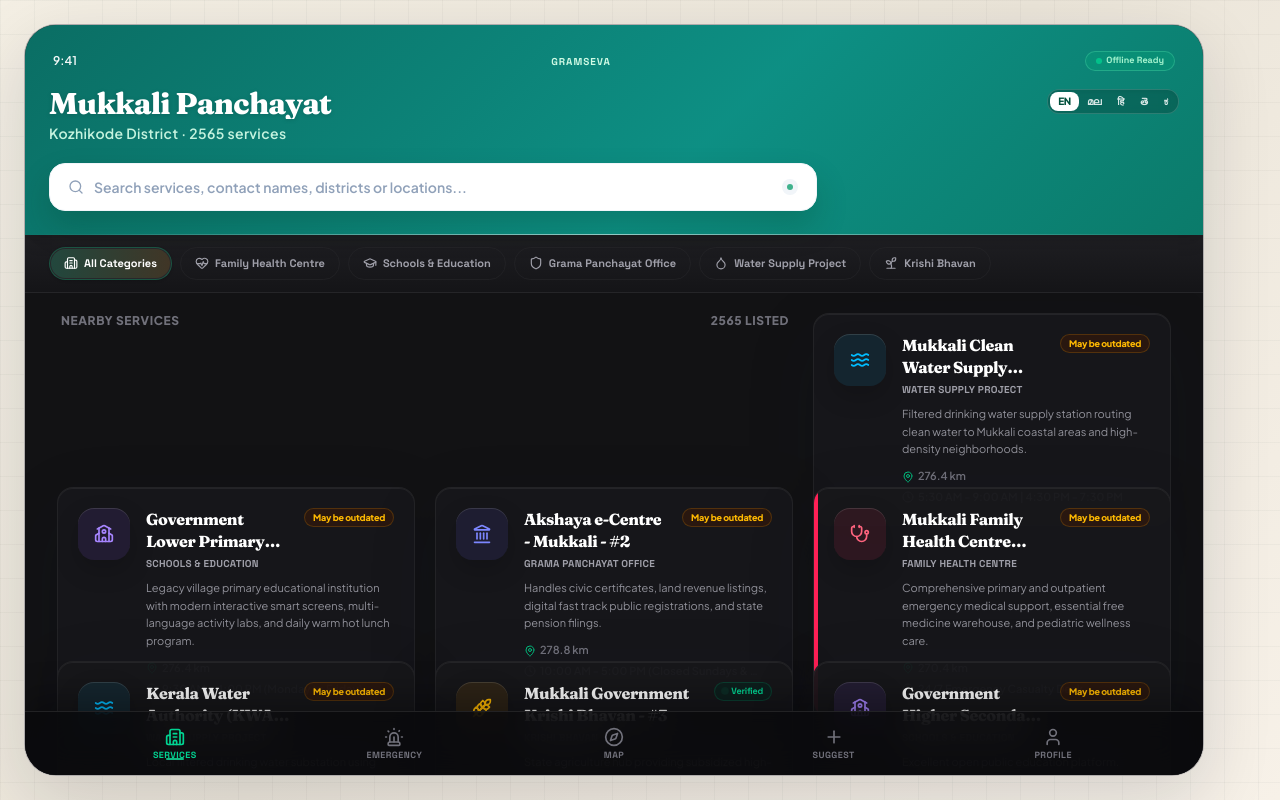
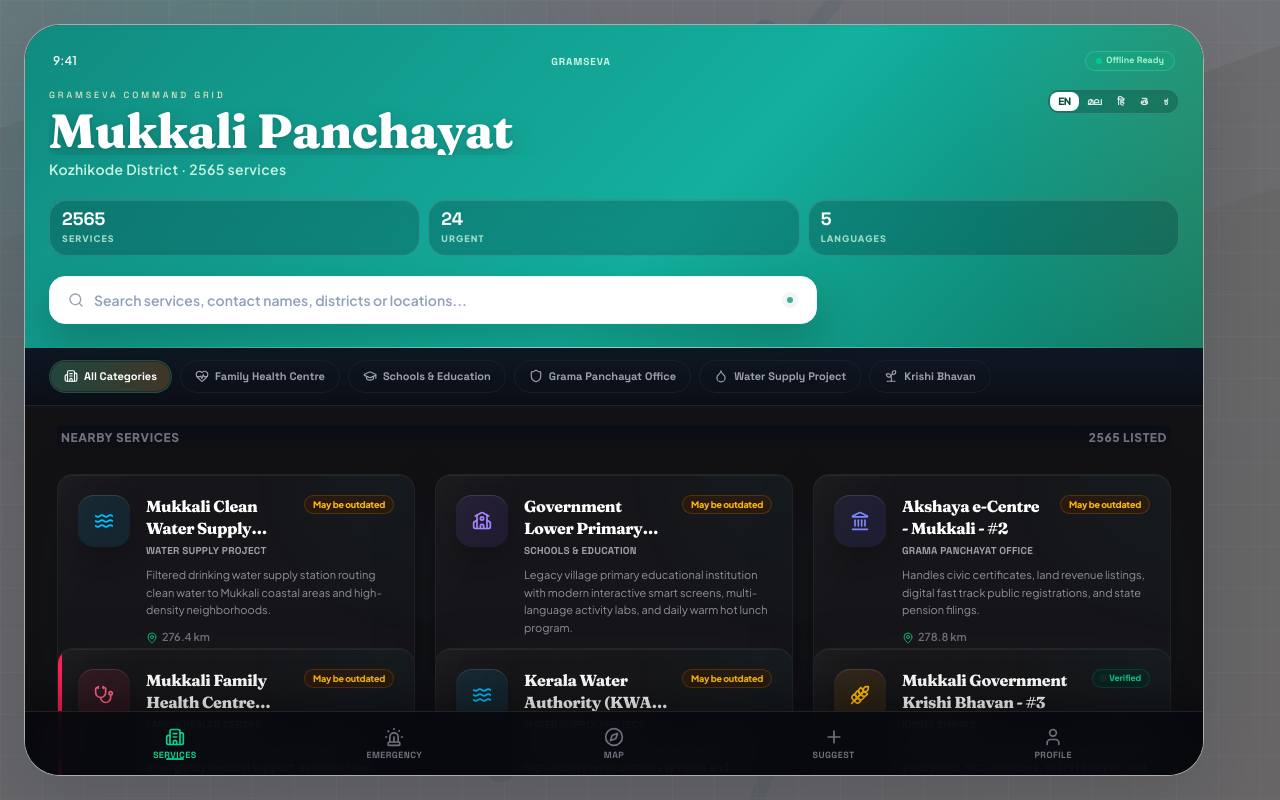
Before and after one commit to Mohammed-razin-cr/GramSeva, a React (Vite) app: page / in a window 1280 px wide. Built offline with nearby package versions, Linux system fonts and the light colour scheme.

Commit message:
uppdtae1

```diff
--- a/src/App.jsx
+++ b/src/App.jsx
@@ -54,6 +54,7 @@ import {
   Filter
 } from "lucide-react";
 import { LanguageProvider, useLanguage } from "./context/LanguageContext";
+import uiBackdrop from "./assets/gramseva-bg.svg";
 import {
   INITIAL_SERVICES,
   KERALA_DISTRICTS,
@@ -842,25 +843,37 @@ Phone: ${service.phoneNumber}`;
     { id: "water connection", label: "Water connection", helper: t.water || "Water" },
     { id: "family health centre", label: "Family Health Centre", helper: t.health || "Health" }
   ];
-  return <div id="dir-app-root" className={`gram-root min-h-screen ${isHighContrast ? "bg-black" : ""} text-slate-900 font-sans antialiased flex flex-col 2xl:flex-row items-stretch 2xl:items-center justify-center p-0 sm:p-6 transition-all duration-300 ${isLargeText ? "text-[110%]" : ""}`}>
+  return <div id="dir-app-root" style={{ "--gram-bg": `url(${uiBackdrop})` }} className={`gram-root min-h-screen ${isHighContrast ? "bg-black" : ""} text-slate-900 font-sans antialiased flex flex-col 2xl:flex-row items-stretch 2xl:items-center justify-center p-0 sm:p-6 transition-all duration-300 ${isLargeText ? "text-[110%]" : ""}`}>
 
       {
     /* Desktop context panel */
   }
-      <div className="context-panel hidden 2xl:flex flex-col max-w-xs mr-6 border border-stone-200/80 p-6 rounded-[28px] space-y-6 shadow-sm animate-soft-rise">
+      <div className="context-panel command-panel hidden 2xl:flex flex-col max-w-xs mr-6 border border-stone-200/80 p-6 rounded-[32px] space-y-6 shadow-sm animate-soft-rise">
         <div className="flex items-center space-x-3">
-          <div className="p-3 bg-emerald-700 text-white rounded-2xl shadow-sm icon-tile">
+          <div className="p-3 bg-emerald-700 text-white rounded-2xl shadow-sm icon-tile animate-float">
             <Languages className="w-6 h-6" />
           </div>
           <div>
-            <h1 className="font-classical text-3xl font-extrabold text-slate-950 tracking-tight">GramSeva</h1>
-            <p className="font-label text-[10px] text-emerald-700 font-bold uppercase tracking-wider">Local service directory</p>
+            <p className="font-label text-[9px] text-amber-700 font-black uppercase tracking-[0.24em]">Civic OS</p>
+            <h1 className="kinetic-title font-classical text-4xl font-extrabold tracking-tight">GramSeva</h1>
+            <p className="font-label text-[10px] text-emerald-700 font-bold uppercase tracking-wider">Verified local directory</p>
           </div>
         </div>
 
-        <p className="text-sm text-slate-600 leading-relaxed">
-          A practical directory for panchayat-level services in Kerala. Residents can search by place, language, category, timings, and verified contact details without digging through scattered sources.
+        <p className="text-sm text-slate-700 leading-relaxed">
+          A cleaner civic dashboard for panchayat-level services. Search contacts, languages, categories, timings, and nearby facilities from one calm, resident-friendly interface.
         </p>
+
+        <div className="grid grid-cols-2 gap-2">
+          <div className="neo-stat">
+            <span>{filteredServices.length}</span>
+            <small>records</small>
+          </div>
+          <div className="neo-stat">
+            <span>{supportedLanguages.length}</span>
+            <small>langs</small>
+          </div>
+        </div>
 
         <div className="space-y-3 pt-2">
           <div className="flex items-center space-x-3 text-xs font-semibold text-slate-700">
@@ -889,7 +902,7 @@ Phone: ${service.phoneNumber}`;
       {
     /* App frame */
   }
-      <div className="directory-frame relative w-full max-w-none lg:max-w-[1180px] 2xl:max-w-[1080px] h-dvh min-h-[620px] sm:h-[calc(100vh-48px)] sm:min-h-[720px] sm:rounded-[32px] sm:border sm:border-stone-300/80 sm:shadow-xl flex flex-col overflow-hidden transition-all animate-soft-rise">
+      <div className="directory-frame relative w-full max-w-none lg:max-w-[1180px] 2xl:max-w-[1080px] h-dvh min-h-[620px] sm:h-[calc(100vh-48px)] sm:min-h-[720px] sm:rounded-[36px] sm:border sm:border-stone-300/80 sm:shadow-xl flex flex-col overflow-hidden transition-all animate-soft-rise">
 
         {
     /* Dynamic Mobile Banner Header block */
@@ -913,7 +926,8 @@ Phone: ${service.phoneNumber}`;
   }
           <div className="flex justify-between items-start gap-2 mt-1">
             <div className="flex-1 min-w-0">
-              <h2 className="font-classical text-2xl lg:text-3xl font-black text-white tracking-tight truncate leading-none drop-shadow-sm">
+              <p className="font-label text-[9px] uppercase tracking-[0.32em] text-amber-100/85 mb-1">GramSeva command grid</p>
+              <h2 className="header-title font-classical text-3xl lg:text-5xl font-black text-white tracking-tight truncate leading-none drop-shadow-sm">
                 {selectedLocality === "all" ? "Manjeshwaram" : selectedLocality} Panchayat
               </h2>
               <p className="text-xs lg:text-sm text-emerald-100/95 font-semibold tracking-wide mt-1">
@@ -941,6 +955,21 @@ Phone: ${service.phoneNumber}`;
                     {lang.label}
                   </button>;
   })}
+            </div>
+          </div>
+
+          <div className="grid grid-cols-3 gap-2 mt-3">
+            <div className="header-metric">
+              <span>{filteredServices.length}</span>
+              <small>services</small>
+            </div>
+            <div className="header-metric">
+              <span>{emergencyServices.length}</span>
+              <small>urgent</small>
+            </div>
+            <div className="header-metric">
+              <span>{supportedLanguages.length}</span>
+              <small>languages</small>
             </div>
           </div>
 
@@ -1010,7 +1039,7 @@ Phone: ${service.phoneNumber}`;
     /* Dynamic scrollable directory area */
   }
               <div className="flex-1 overflow-y-auto px-4 sm:px-5 lg:px-8 pt-3 sm:pt-5 pb-24 scrollbar-none space-y-3 lg:grid lg:grid-cols-2 xl:grid-cols-3 lg:gap-5 lg:space-y-0 lg:items-start">
-                <div className="flex justify-between items-center text-xs font-black tracking-wider text-zinc-500 uppercase px-1 mb-1 lg:col-span-2">
+                <div className="service-feed-heading flex justify-between items-center text-xs font-black tracking-wider text-zinc-500 uppercase px-1 mb-1 lg:col-span-2 xl:col-span-3">
                   <span>Nearby Services</span>
                   <span>{filteredServices.length} listed</span>
                 </div>
@@ -1033,6 +1062,8 @@ Phone: ${service.phoneNumber}`;
       key={service.id}
       initial={{ opacity: 0, y: 8 }}
       animate={{ opacity: 1, y: 0 }}
+      whileHover={{ y: -4, scale: 1.01 }}
+      whileTap={{ scale: 0.99 }}
       transition={{ duration: 0.2, delay: Math.min(index * 0.04, 0.2) }}
       onClick={() => setSelectedDetailService(service)}
       className="service-card bg-zinc-900/95 border border-zinc-800/80 rounded-2xl p-4 sm:p-5 min-h-[128px] lg:min-h-[154px] cursor-pointer hover:bg-zinc-800/80 hover:border-zinc-700 transition-all duration-200 flex gap-3 sm:gap-4 shadow-md relative overflow-hidden"
--- a/src/index.css
+++ b/src/index.css
@@ -9,15 +9,15 @@
 }
 
 html {
-  background: #ece7db;
+  background: #111827;
 }
 
 body {
   font-family: var(--font-sans);
   background:
-    linear-gradient(120deg, rgba(15, 118, 110, 0.08), transparent 34%),
-    linear-gradient(240deg, rgba(217, 119, 6, 0.08), transparent 42%),
-    #ece7db;
+    radial-gradient(circle at 16% 16%, rgba(20, 184, 166, 0.22), transparent 28%),
+    radial-gradient(circle at 84% 12%, rgba(245, 158, 11, 0.16), transparent 31%),
+    linear-gradient(135deg, #131b2a 0%, #101827 42%, #1a1712 100%);
 }
 
 button,
@@ -29,11 +29,40 @@ textarea {
 }
 
 .gram-root {
+  position: relative;
+  isolation: isolate;
+  overflow: hidden;
   background:
-    linear-gradient(rgba(31, 41, 55, 0.035) 1px, transparent 1px),
-    linear-gradient(90deg, rgba(31, 41, 55, 0.035) 1px, transparent 1px),
-    linear-gradient(135deg, #f4efe4 0%, #ebe5d9 50%, #f7f1e8 100%);
-  background-size: 34px 34px, 34px 34px, auto;
+    linear-gradient(90deg, rgba(255, 255, 255, 0.03) 1px, transparent 1px),
+    linear-gradient(rgba(255, 255, 255, 0.03) 1px, transparent 1px),
+    linear-gradient(135deg, rgba(15, 23, 42, 0.9), rgba(17, 24, 39, 0.86));
+  background-size: 42px 42px, 42px 42px, auto;
+}
+
+.gram-root::before {
+  content: "";
+  position: absolute;
+  inset: 0;
+  background-image: var(--gram-bg);
+  background-size: cover;
+  background-position: center;
+  opacity: 0.42;
+  mix-blend-mode: screen;
+  transform: scale(1.04);
+  z-index: -2;
+}
+
+.gram-root::after {
+  content: "";
+  position: absolute;
+  width: 72vw;
+  height: 72vw;
+  left: -22vw;
+  top: -28vw;
+  background: radial-gradient(circle, rgba(20, 184, 166, 0.22), transparent 58%);
+  filter: blur(24px);
+  animation: slow-drift 18s ease-in-out infinite alternate;
+  z-index: -1;
 }
 
 .context-panel,
@@ -48,20 +77,22 @@ textarea {
 
 .context-panel {
   background:
-    linear-gradient(180deg, rgba(255, 255, 255, 0.96), rgba(252, 249, 242, 0.94)),
-    radial-gradient(circle at top left, rgba(16, 185, 129, 0.12), transparent 38%);
+    linear-gradient(180deg, rgba(255, 255, 255, 0.9), rgba(236, 253, 245, 0.76)),
+    radial-gradient(circle at top left, rgba(45, 212, 191, 0.22), transparent 38%);
+  backdrop-filter: blur(24px);
 }
 
 .directory-frame {
   background:
-    linear-gradient(180deg, #151516 0%, #101012 100%);
+    linear-gradient(180deg, rgba(10, 14, 22, 0.94) 0%, rgba(6, 9, 15, 0.96) 100%);
 }
 
 .gram-header {
   background:
-    linear-gradient(135deg, rgba(8, 88, 79, 0.98), rgba(13, 148, 136, 0.96) 48%, rgba(7, 95, 71, 0.98)),
+    radial-gradient(circle at 80% 10%, rgba(251, 191, 36, 0.22), transparent 28%),
+    linear-gradient(135deg, rgba(15, 118, 110, 0.98), rgba(20, 184, 166, 0.95) 48%, rgba(5, 46, 22, 0.98)),
     linear-gradient(90deg, rgba(255, 255, 255, 0.09) 1px, transparent 1px);
-  background-size: auto, 22px 22px;
+  background-size: auto, 220% 100%, 22px 22px;
 }
 
 .gram-header::after {
@@ -74,13 +105,13 @@ textarea {
 
 .service-search {
   box-shadow:
-    0 16px 32px rgba(5, 46, 22, 0.2),
+    0 20px 44px rgba(5, 46, 22, 0.28),
     inset 0 1px 0 rgba(255, 255, 255, 0.92);
 }
 
 .category-strip {
   background:
-    linear-gradient(180deg, rgba(31, 31, 35, 0.98), rgba(21, 21, 24, 0.98));
+    linear-gradient(180deg, rgba(17, 24, 39, 0.98), rgba(10, 14, 22, 0.98));
 }
 
 .category-pill {
@@ -107,6 +138,7 @@ textarea {
 .service-card {
   position: relative;
   transform: translateZ(0);
+  backdrop-filter: blur(12px);
 }
 
 .service-card::before {
@@ -115,9 +147,9 @@ textarea {
   inset: 0;
   border-radius: inherit;
   background:
-    linear-gradient(120deg, rgba(255, 255, 255, 0.08), transparent 22%),
-    linear-gradient(90deg, rgba(16, 185, 129, 0.12), transparent 38%);
-  opacity: 0;
+    linear-gradient(120deg, rgba(255, 255, 255, 0.12), transparent 24%),
+    radial-gradient(circle at top right, rgba(20, 184, 166, 0.16), transparent 42%);
+  opacity: 0.22;
   transition: opacity 220ms ease;
   pointer-events: none;
 }
@@ -130,7 +162,7 @@ textarea {
 }
 
 .service-card:hover::before {
-  opacity: 1;
+  opacity: 0.88;
 }
 
 .icon-tile {
@@ -140,9 +172,99 @@ textarea {
 }
 
 .bottom-dock {
-  background: rgba(10, 10, 12, 0.86);
+  background: rgba(5, 8, 13, 0.84);
   backdrop-filter: blur(18px);
   box-shadow: 0 -14px 34px rgba(0, 0, 0, 0.32);
+}
+
+.command-panel {
+  color: #102033;
+}
+
+.kinetic-title,
+.header-title {
+  text-shadow: 0 12px 28px rgba(0, 0, 0, 0.22);
+}
+
+.kinetic-title {
+  background: linear-gradient(100deg, #07111f, #047857 45%, #92400e 72%, #07111f);
+  background-size: 260% 100%;
+  -webkit-background-clip: text;
+  background-clip: text;
+  color: transparent;
+  animation: text-pan 9s ease-in-out infinite;
+}
+
+.header-title {
+  letter-spacing: -0.01em;
+}
+
+.neo-stat {
+  border: 1px solid rgba(15, 118, 110, 0.16);
+  border-radius: 22px;
+  padding: 12px;
+  background:
+    linear-gradient(180deg, rgba(255, 255, 255, 0.82), rgba(240, 253, 250, 0.58));
+  box-shadow: inset 0 1px 0 rgba(255, 255, 255, 0.75);
+}
+
+.neo-stat span,
+.header-metric span {
+  display: block;
+  font-family: var(--font-label);
+  font-weight: 800;
+}
+
+.neo-stat span {
+  color: #064e3b;
+  font-size: 22px;
+}
+
+.neo-stat small,
+.header-metric small {
+  display: block;
+  text-transform: uppercase;
+  letter-spacing: 0.12em;
+  font-size: 9px;
+  font-weight: 800;
+}
+
+.neo-stat small {
+  color: #64748b;
+}
+
+.header-metric {
+  border: 1px solid rgba(255, 255, 255, 0.13);
+  border-radius: 18px;
+  padding: 10px 12px;
+  background: rgba(2, 6, 23, 0.2);
+  backdrop-filter: blur(14px);
+  box-shadow: inset 0 1px 0 rgba(255, 255, 255, 0.12);
+}
+
+.header-metric span {
+  color: white;
+  font-size: 18px;
+  line-height: 1;
+}
+
+.header-metric small {
+  color: rgba(209, 250, 229, 0.76);
+  margin-top: 4px;
+}
+
+.service-feed-heading {
+  position: sticky;
+  top: 0;
+  z-index: 5;
+  padding-top: 4px;
+  padding-bottom: 4px;
+  background: linear-gradient(180deg, rgba(10, 14, 22, 0.9), rgba(10, 14, 22, 0.62), transparent);
+  backdrop-filter: blur(10px);
+}
+
+.animate-float {
+  animation: float-loop 4.5s ease-in-out infinite;
 }
 
 .dock-button {
@@ -196,6 +318,35 @@ textarea {
   }
 }
 
+@keyframes slow-drift {
+  from {
+    transform: translate3d(0, 0, 0) scale(1);
+  }
+  to {
+    transform: translate3d(16vw, 8vw, 0) scale(1.08);
+  }
+}
+
+@keyframes text-pan {
+  0%,
+  100% {
+    background-position: 0% 50%;
+  }
+  50% {
+    background-position: 100% 50%;
+  }
+}
+
+@keyframes float-loop {
+  0%,
+  100% {
+    transform: translateY(0);
+  }
+  50% {
+    transform: translateY(-6px);
+  }
+}
+
 @media (prefers-reduced-motion: reduce) {
   *,
   *::before,
```
Also changed, not shown: src/assets/gramseva-bg.svg (added).
